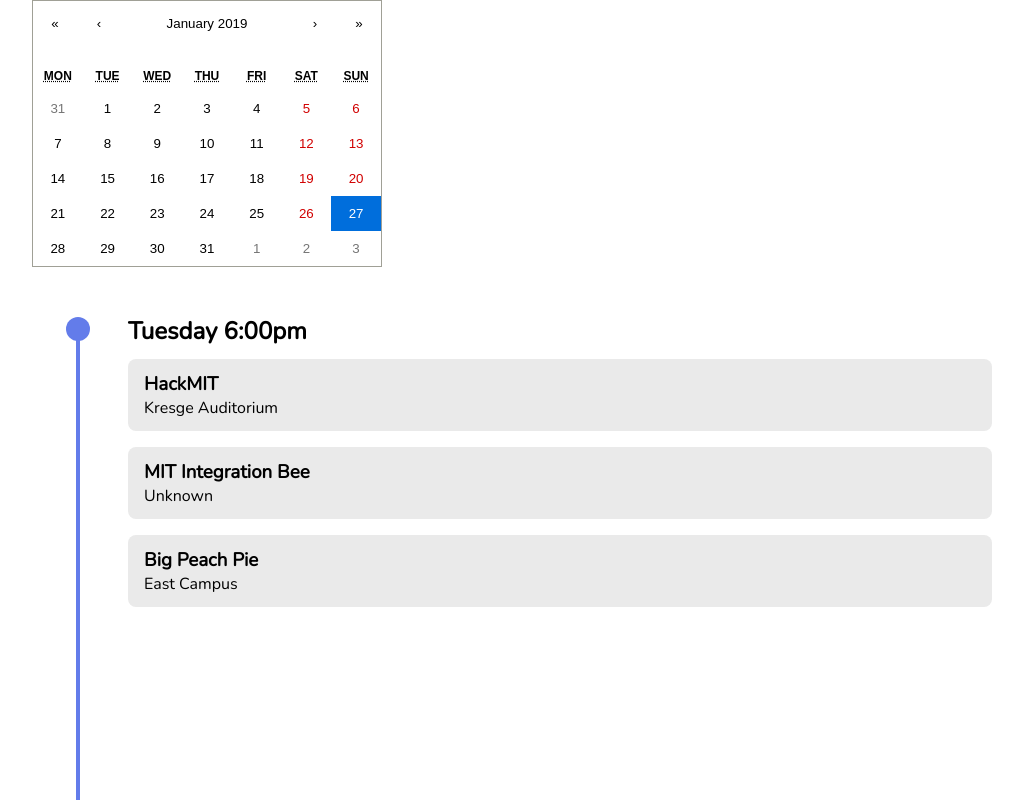
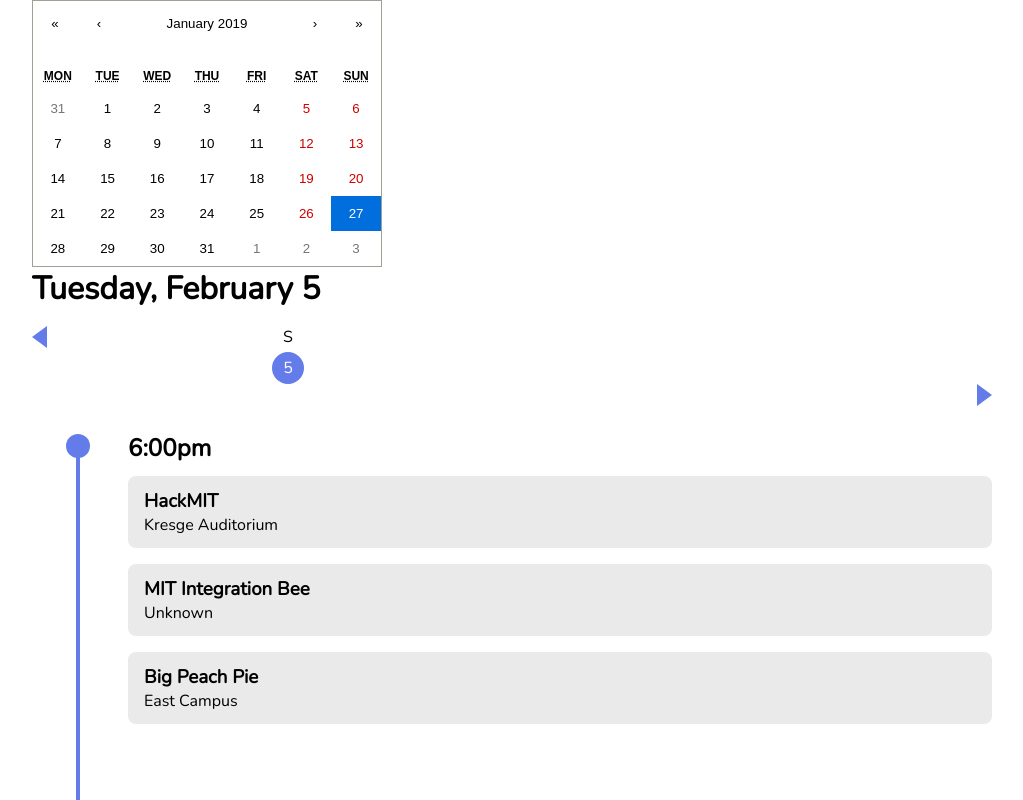
Before and after one commit to dormspam/frontend, a React (Create React App) app: page / in a window 1280 px wide. Shown: the top 800 px of the page, without its empty margins (128-1151 px from the left). Built offline with nearby package versions, Linux system fonts and the light colour scheme.

Commit message:
Began progress on week bar

```diff
--- a/src/components/home/HomeView.js
+++ b/src/components/home/HomeView.js
@@ -2,7 +2,7 @@ import React, { Component } from "react";
 import "./HomeView.css";
 
 import HomeHeaderView from "./HomeHeaderView";
-import HomeFilterView from "./HomeFilterView";
+import HomeFilterView from "./filter/HomeFilterView";
 import HomeFeedView from "./feed/HomeFeedView";
 
 class HomeView extends Component {
--- a/src/components/home/feed/HomeFeedEventsListSection.js
+++ b/src/components/home/feed/HomeFeedEventsListSection.js
@@ -29,6 +29,7 @@ class HomeFeedEventsListSection extends Component {
     const events = [hackmit, integrationbee, bigpie];
     const eventTags = events.map(
       event => <HomeFeedEventView
+                  key={event.id}
                   event={event}
                   selected={this.props.selectedEvent.id === event.id}
                   onClick={this.props.onSelectEvent} />
@@ -36,7 +37,7 @@ class HomeFeedEventsListSection extends Component {
 
     return (
       <div className="HomeFeedEventsListSection">
-        <h2>Tuesday 6:00pm</h2>
+        <h2>6:00pm</h2>
         {eventTags}
       </div>
     );
--- a/src/components/home/HomeFilterView.js
+++ b/src/components/home/filter/HomeFilterView.js
@@ -1,9 +1,13 @@
 import React, { Component } from "react";
+
+import HomeFilterWeekBar from "./HomeFilterWeekBar";
 
 class HomeFilterView extends Component {
   render() {
     return (
       <div className="HomeFilterView">
+        <h1>Tuesday, February 5</h1>
+        <HomeFilterWeekBar />
       </div>
     );
   }
--- /dev/null
+++ b/src/components/home/filter/HomeFilterWeekBar.css
@@ -0,0 +1,26 @@
+.HomeFilterWeekBar {
+  margin-top: 16px;
+}
+
+.HomeFilterWeekBar .weekdays {
+  margin: 0 auto;
+  width: 480px;
+}
+
+.HomeFilterWeekBar .left-button {
+  float: left;
+  width: 0;
+  height: 0;
+  border-top: 11px solid transparent;
+  border-bottom: 11px solid transparent;
+  border-right: 15px solid #637cea;
+}
+
+.HomeFilterWeekBar .right-button {
+  float: right;
+  width: 0;
+  height: 0;
+  border-top: 11px solid transparent;
+  border-bottom: 11px solid transparent;
+  border-left: 15px solid #637cea;
+}
--- /dev/null
+++ b/src/components/home/filter/HomeFilterWeekBar.js
@@ -0,0 +1,20 @@
+import React, { Component } from "react";
+import "./HomeFilterWeekBar.css";
+
+import HomeFilterWeekBarDayItem from "./HomeFilterWeekBarDayItem";
+
+class HomeFilterWeekBar extends Component {
+  render() {
+    return (
+      <div className="HomeFilterWeekBar">
+        <div className="left-button" />
+        <div className="weekdays">
+          <HomeFilterWeekBarDayItem />
+        </div>
+        <div className="right-button" />
+      </div>
+    );
+  }
+}
+
+export default HomeFilterWeekBar;
--- /dev/null
+++ b/src/components/home/filter/HomeFilterWeekBarDayItem.css
@@ -0,0 +1,22 @@
+.HomeFilterWeekBarDayItem {
+  display: inline-block;
+}
+
+.HomeFilterWeekBarDayItem .weekday {
+  margin-bottom: 4px;
+  text-align: center;
+  width: 32px;
+}
+
+.HomeFilterWeekBarDayItem .circle {
+  background: #637cea;
+  border-radius: 16px;
+  height: 32px;
+  width: 32px;
+}
+
+.HomeFilterWeekBarDayItem .circle .day {
+  color: #fff;
+  line-height: 32px;
+  text-align: center;
+}
--- /dev/null
+++ b/src/components/home/filter/HomeFilterWeekBarDayItem.js
@@ -0,0 +1,17 @@
+import React, { Component } from "react";
+import "./HomeFilterWeekBarDayItem.css";
+
+class HomeFilterWeekBarDayItem extends Component {
+  render() {
+    return (
+      <div className="HomeFilterWeekBarDayItem">
+        <p className="weekday">S</p>
+        <div className="circle">
+          <p className="day">5</p>
+        </div>
+      </div>
+    );
+  }
+}
+
+export default HomeFilterWeekBarDayItem;
```
